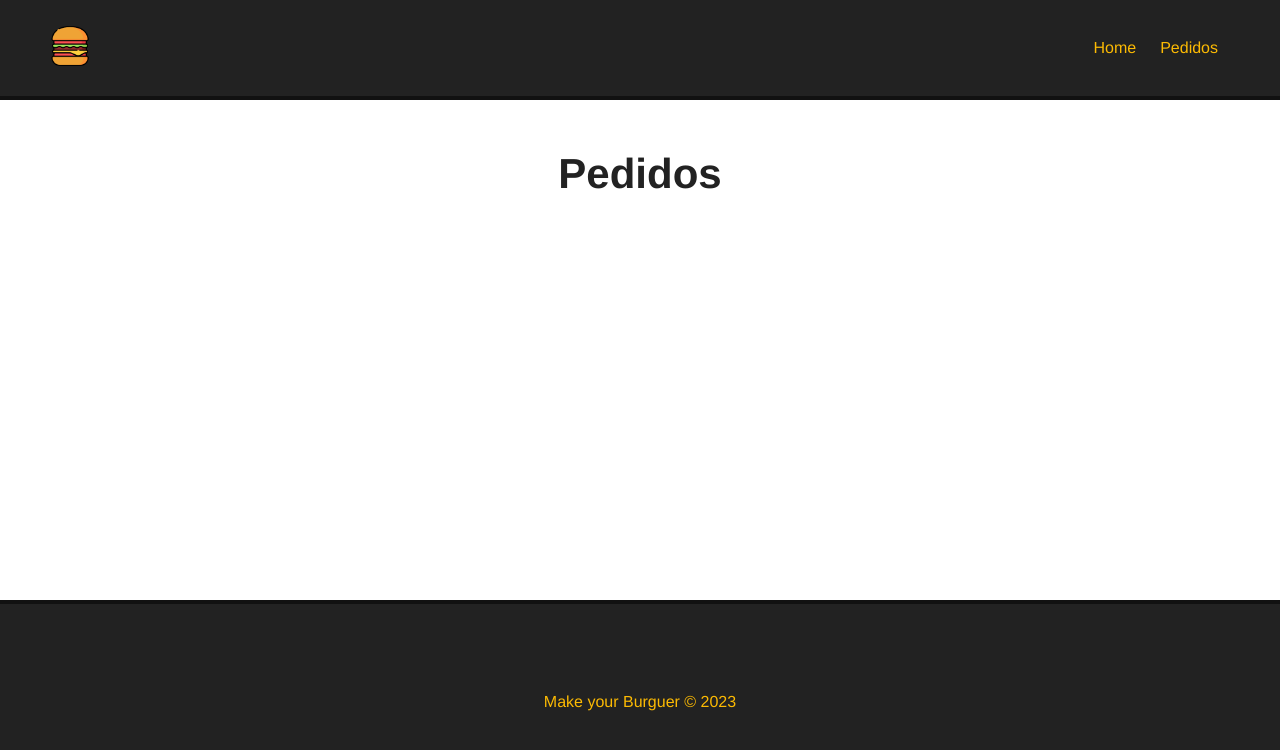
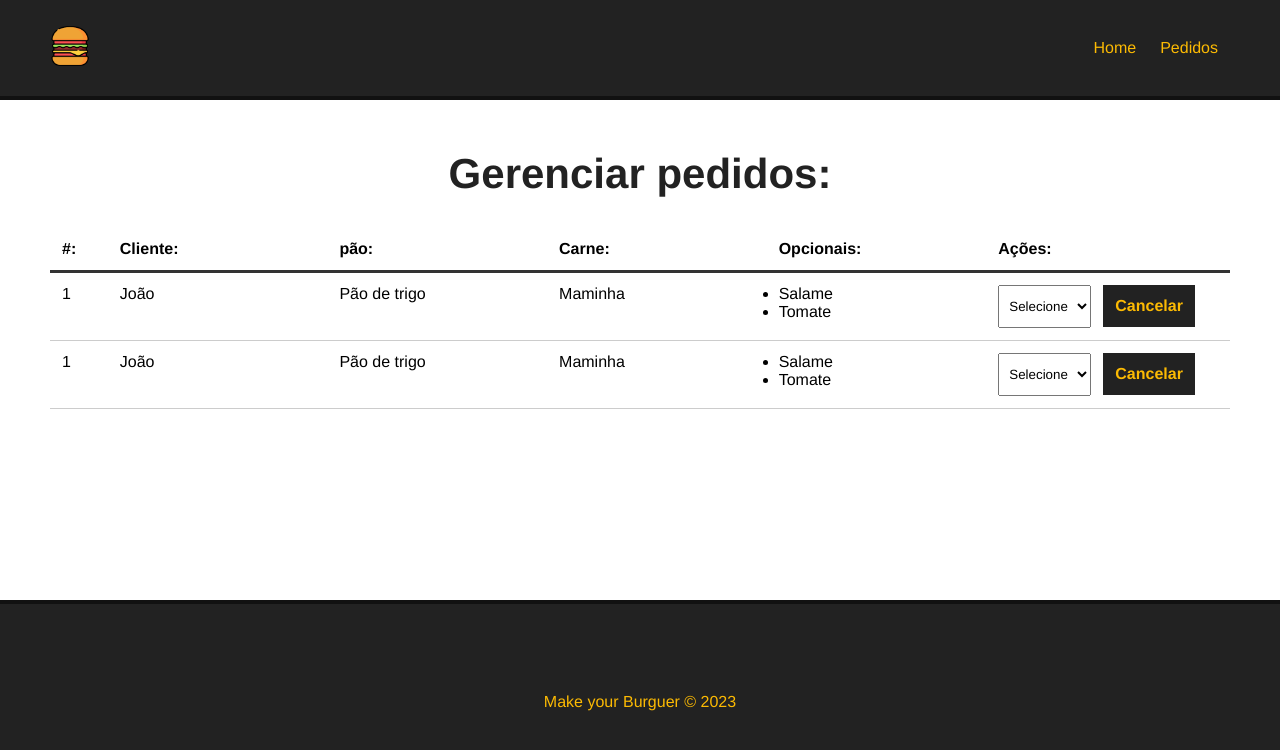
Before and after one commit to josepps/vue-hamburguer, a Vue app: page /pedidos in a window 1280 px wide. Shown: the top 750 px of the page. Built offline with nearby package versions, Linux system fonts and the light colour scheme.

Commit message:
Table pedidos

```diff
--- /dev/null
+++ b/src/components/Dashboard.vue
@@ -0,0 +1,117 @@
+<template>
+    <div id="burger-table">
+        <div>
+            <div id="burger-table-heading">
+                <div class="order-id">#:</div>
+                <div>Cliente:</div>
+                <div>pão:</div>
+                <div>Carne:</div>
+                <div>Opcionais:</div>
+                <div>Ações:</div>
+            </div>
+        </div>
+        <div id="burger-table-rows">
+            <div class="burger-table-row">
+                <div class="order-number">1</div>
+                <div>João</div>
+                <div>Pão de trigo</div>
+                <div>Maminha</div>
+                <div>
+                    <ul>
+                        <li>Salame</li>
+                        <li>Tomate</li>
+                    </ul>
+                </div>
+                <div>
+                    <select name="status" class="status">
+                        <option value="">Selecione</option>
+                    </select>
+                    <button class="delete-btn">Cancelar</button>
+                </div>
+            </div>
+             <div class="burger-table-row">
+                <div class="order-number">1</div>
+                <div>João</div>
+                <div>Pão de trigo</div>
+                <div>Maminha</div>
+                <div>
+                    <ul>
+                        <li>Salame</li>
+                        <li>Tomate</li>
+                    </ul>
+                </div>
+                <div>
+                    <select name="status" class="status">
+                        <option value="">Selecione </option>
+                    </select>
+                    <button class="delete-btn">Cancelar</button>
+                </div>
+            </div>
+        </div>
+    </div>
+</template>
+
+<script>
+export default {
+    name: "Dashboard"
+}
+</script>
+
+<style scoped>
+    #burger-table {
+        max-width: 1200px;
+        margin: 0 auto;
+    }
+
+    #burger-table-heading,
+    #burger-table-rows,
+    .burger-table-row {
+        display: flex;
+        flex-wrap: wrap;
+    }
+
+    #burger-table-heading {
+        font-weight: bold;
+        padding: 12px;
+        border-bottom: 3px solid #333;
+    }
+
+    #burger-table-heading div,
+    .burger-table-row div {
+        width: 19%;
+    }
+
+    .burger-table-row {
+        width: 100%;
+        padding: 12px;
+        border-bottom: 1px solid #ccc;
+    }
+
+    #burger-table-heading .order-id,
+    .burger-table-row .order-number {
+        width: 5%;
+    }
+
+    select {
+        padding: 12px 6px;
+        margin-right: 12px;
+    }
+
+    .delete-btn {
+        background: #222;
+        color: #fcba03;
+        font-weight: bold;
+        border: 2px solid #222;
+        padding: 10px;
+        font-size: 16px;
+        margin: 0 auto;
+        cursor: pointer;
+        transition: 0.5s;
+    }
+
+    .delete-btn:hover {
+        background: transparent;
+        color: #222;
+    }
+
+</style>
--- a/src/views/Pedidos.vue
+++ b/src/views/Pedidos.vue
@@ -1,5 +1,17 @@
 <template>
   <div class="main-container">
-    <h1>Pedidos</h1>
+    <h1>Gerenciar pedidos:</h1>
+    <Dashboard />
   </div>
 </template>
+
+<script>
+import Dashboard from "../components/Dashboard.vue"
+
+export default {
+  name: "Pedidos",
+  components: {
+    Dashboard
+  }
+}
+</script>
```
